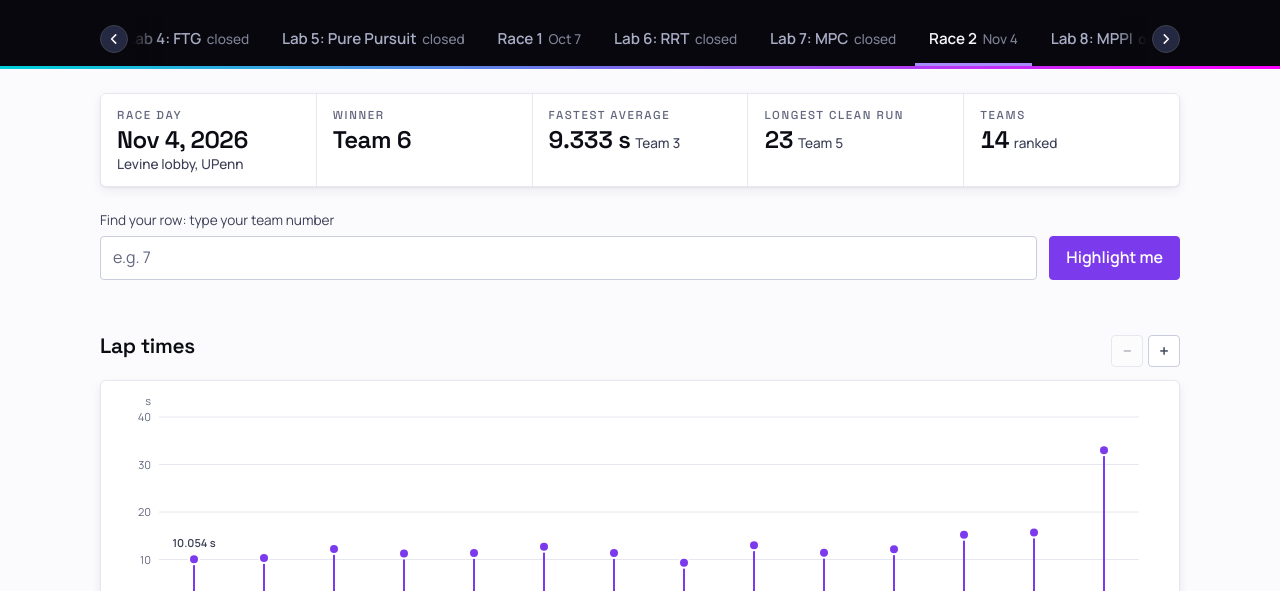
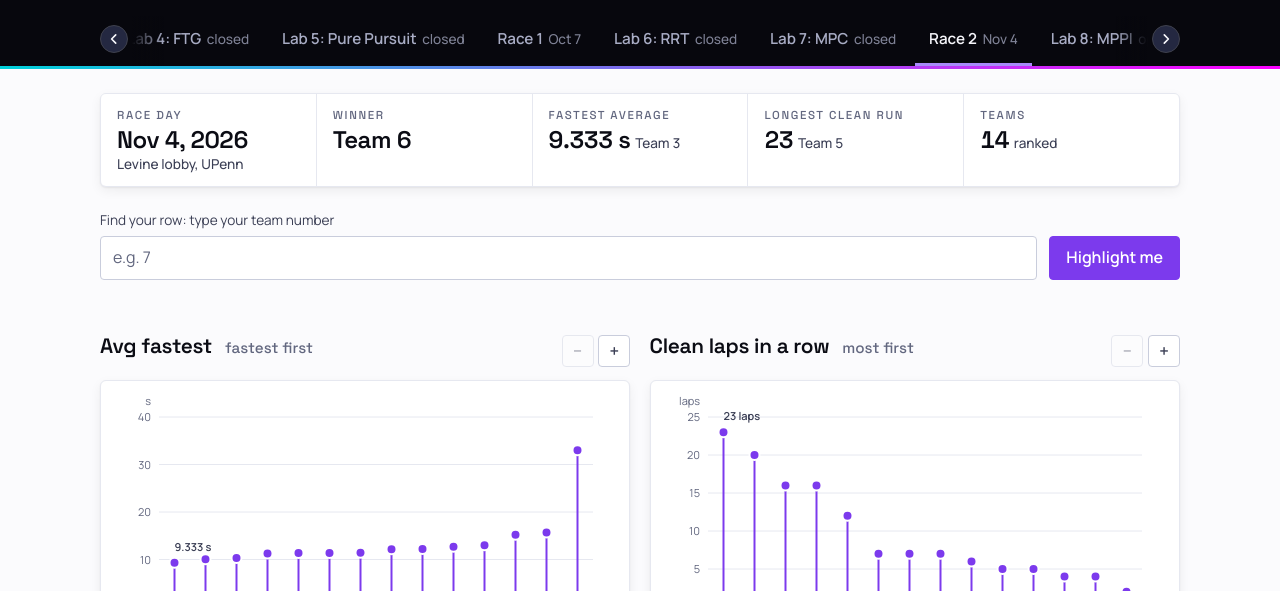
Before and after one commit to RoboRacer-Class/leaderboard, a plain HTML site: page docs/index.html in a window 1280 px wide. Both pictures are taken after a click on the tab "Race 2". Shown: the part 209-800 px from the top of the page. Drawn offline with Linux system fonts and the light colour scheme; files whose address does not match are found by name.

Commit message:
Race 2: two charts side by side, each sorted best first with the position under every dot

```diff
--- a/docs/data/index.json
+++ b/docs/data/index.json
@@ -377,6 +377,8 @@
      {
       "best": "higher",
       "card": "Longest clean run",
+      "chart": true,
+      "chart_unit": "laps",
       "decimals": 0,
       "key": "laps",
       "label": "Clean laps in a row"
--- a/docs/data/race-2.json
+++ b/docs/data/race-2.json
@@ -20,6 +20,8 @@
    {
     "best": "higher",
     "card": "Longest clean run",
+    "chart": true,
+    "chart_unit": "laps",
     "decimals": 0,
     "key": "laps",
     "label": "Clean laps in a row"
--- a/docs/index.html
+++ b/docs/index.html
@@ -240,6 +240,10 @@
   .find-msg.ok { color: var(--me-ink); }
 
   /* Board */
+  /* one chart per board; a race scored on two numbers gets one each, side by side (stacked on a phone) */
+  .charts { display: grid; grid-template-columns: minmax(0, 1fr); gap: 0 1.2rem; }
+  .charts.two { grid-template-columns: repeat(2, minmax(0, 1fr)); }
+  @media (max-width: 820px) { .charts.two { grid-template-columns: minmax(0, 1fr); } }
   .chart { margin-top: 1.4rem; position: relative; }
   .chart-card { background: var(--surface); border: 1px solid var(--line); border-radius: var(--radius); box-shadow: var(--shadow); padding: .6rem .6rem .2rem; }
   .chart-scroll { overflow-x: auto; }
@@ -258,8 +262,9 @@
   .chart .axis text, .chart .lbl { font-size: 11px; fill: var(--ink-3); }
   .chart .lbl.ink { fill: var(--ink); font-weight: 600; font-size: 12px; paint-order: stroke; stroke: var(--surface); stroke-width: 5px; stroke-linejoin: round; }
   .chart .lbl.ink2 { fill: var(--ink-2); font-weight: 600; font-size: 11px; }
-  .chart .key { display: flex; flex-wrap: wrap; gap: .4rem 1.1rem; margin: .5rem .2rem 0; font-size: .82rem; color: var(--ink-3); }
-  .chart .key i { display: inline-block; width: 10px; height: 10px; border-radius: 50%; margin-right: .35rem; vertical-align: -1px; }
+  .chart .key, #charts-key { display: flex; flex-wrap: wrap; gap: .4rem 1.1rem; margin: .5rem .2rem 0; font-size: .82rem; color: var(--ink-3); }
+  .chart .key:empty { display: none; }
+  .chart .key i, #charts-key i { display: inline-block; width: 10px; height: 10px; border-radius: 50%; margin-right: .35rem; vertical-align: -1px; }
   .chart .key i.line { width: 16px; height: 0; border-top: 1.5px dashed var(--chart-ref); border-radius: 0; vertical-align: 2px; }
   .chart .tip {
     position: absolute; z-index: 2; pointer-events: none; transform: translate(-50%, calc(-100% - 12px));
@@ -401,20 +406,8 @@
       <p class="find-msg" id="find-msg" aria-live="polite"></p>
     </section>
 
-    <section class="chart hidden" id="chart" aria-labelledby="chart-title">
-      <div class="chart-head">
-        <h2 id="chart-title">Lap times <span id="chart-sub"></span></h2>
-        <div class="zoom" role="group" aria-label="Chart zoom">
-          <button type="button" id="zoom-out" aria-label="Zoom out: every entry, axis from zero" title="Zoom out">−</button>
-          <button type="button" id="zoom-in" aria-label="Zoom in: fewer entries, axis fitted to them" title="Zoom in">+</button>
-        </div>
-      </div>
-      <div class="chart-card">
-        <div class="chart-scroll" id="chart-scroll"></div>
-        <p class="key" id="chart-key"></p>
-      </div>
-      <div class="tip hidden" id="chart-tip" role="status" aria-live="polite"></div>
-    </section>
+    <div class="charts" id="charts"></div>
+    <p class="key hidden" id="charts-key"></p>
 
     <section class="board" aria-labelledby="board-title">
       <div class="board-head"><h2 id="board-title">Standings</h2><div id="board-tools"></div></div>
@@ -558,7 +551,7 @@
     renderTabs(labs);
     renderSwitch(labs);
     renderStatus(doc);
-    renderChart(doc);
+    renderCharts(doc);
     renderBoard(doc);
     renderGrid(doc);
     renderRules(doc);
@@ -695,33 +688,103 @@
   // (the chart scrolls sideways) and the time axis refits to the entries in view, so
   // a tight podium is not flattened by one slow lap at the far end of the board.
   const ZOOMS = [1, 1.6, 2.5, 4, 6.5];
-  const chartView = { zoom: 0, slug: null, doc: null, frame: 0 };
 
-  function renderChart(doc) {
-    // one lollipop per ranked driver, left to right by position; height = the lap time
-    const sec = $("chart"), tip = $("chart-tip"), scroller = $("chart-scroll");
-    const rows = doc.rows || [];
+  // What a board charts. A lab (or a race ranked on one time): the lap times, left to right by
+  // position. A race scored on several numbers (`metric.ranks: false`): one chart per number,
+  // the metric and every extra flagged `chart`, each sorted best first so it reads as a slope
+  // like a lab's, with every team's overall position under its dot.
+  function chartSeries(doc) {
+    const m = doc.metric, rows = doc.rows || [];
+    if (ranksByMetric(doc)) {
+      return [{ key: "metric", title: "Lap times", sub: "", rows, byPosition: true, unit: m.unit || "",
+        get: (r) => r.metric, fmt: (v) => fmtValue(v, m.unit), ref: doc.reference ? doc.reference.metric : null,
+        label: `Lap time per ranked ${racer(doc, 1)}` }];
+    }
+    const series = (key, title, best, unit, get, fmt) => ({ key, title, unit, get, fmt, byPosition: false, ref: null,
+      sub: best === "higher" ? "most first" : unit === "s" ? "fastest first" : "lowest first",
+      rows: rows.filter((r) => get(r) != null).sort((p, q) => (best === "higher" ? get(q) - get(p) : get(p) - get(q)) || p.rank - q.rank),
+      label: `${title} per ${racer(doc, 1)}, ${best === "higher" ? "most" : "lowest"} first` });
+    return [series("metric", m.label, m.direction === "higher" ? "higher" : "lower", m.unit || "", (r) => r.metric, (v) => fmtValue(v, m.unit))]
+      .concat((m.extras || []).filter((x) => x.chart).map((x) => {
+        const unit = x.chart_unit || x.unit || "";
+        return series(x.key, x.label, x.best, unit, (r) => (r.extras || {})[x.key],
+          (v) => (x.decimals != null ? Number(v).toFixed(x.decimals) + (unit ? " " + unit : "") : fmtValue(v, unit)));
+      }));
+  }
+
+  // a chart's frame (heading, zoom buttons, scrolling plot, legend, tooltip), made once and reused
+  const panes = [];
+  function pane(i) {
+    if (panes[i]) return panes[i];
+    const sec = document.createElement("section");
+    sec.className = "chart hidden";
+    sec.innerHTML = `
+      <div class="chart-head">
+        <h2></h2>
+        <div class="zoom" role="group" aria-label="Chart zoom">
+          <button type="button" class="zoom-out" aria-label="Zoom out: every entry, axis from zero" title="Zoom out">−</button>
+          <button type="button" class="zoom-in" aria-label="Zoom in: fewer entries, axis fitted to them" title="Zoom in">+</button>
+        </div>
+      </div>
+      <div class="chart-card">
+        <div class="chart-scroll"></div>
+        <p class="key"></p>
+      </div>
+      <div class="tip hidden" role="status" aria-live="polite"></div>`;
+    $("charts").appendChild(sec);
+    const q = (sel) => sec.querySelector(sel);
+    const p = { i, sec, title: q("h2"), scroller: q(".chart-scroll"), key: q(".key"), tip: q(".tip"), zoomIn: q(".zoom-in"), zoomOut: q(".zoom-out"),
+      zoom: 0, shown: null, frame: 0, doc: null, series: null };
+    sec.setAttribute("aria-labelledby", (p.title.id = `chart-title-${i}`));
+    p.zoomIn.addEventListener("click", () => zoomChart(p, 1));
+    p.zoomOut.addEventListener("click", () => zoomChart(p, -1));
+    p.scroller.addEventListener("scroll", () => {
+      p.tip.classList.add("hidden");
+      if (p.zoom === 0 || p.frame) return;
+      p.frame = requestAnimationFrame(() => { p.frame = 0; if (p.doc) renderChart(p); });
+    }, { passive: true });
+    return (panes[i] = p);
+  }
+
+  function renderCharts(doc) {
+    const list = (doc.rows || []).length ? chartSeries(doc).filter((s) => s.rows.length) : [];
+    $("charts").classList.toggle("two", list.length > 1);
+    // side by side, the charts share one legend under both
+    $("charts-key").classList.toggle("hidden", list.length < 2);
+    $("charts-key").innerHTML = list.length < 2 ? "" : `<span><i style="background:var(--chart-dot)"></i>${racer(doc, 2)}, with each one's position underneath</span>` +
+      `<span><i style="background:var(--chart-me)"></i>you (type your ${anon(doc) ? "alias" : "team number"} above, or click a dot)</span>`;
+    for (let i = 0; i < Math.max(list.length, panes.length); i++) {
+      const p = pane(i);
+      p.doc = doc; p.series = list[i] || null; p.shared = list.length > 1;
+      p.sec.classList.toggle("hidden", !p.series);       // shown before it is drawn: the plot measures its own width
+    }
+    panes.forEach((p) => { if (p.series) renderChart(p); else { p.scroller.innerHTML = ""; p.tip.classList.add("hidden"); } });
+  }
+
+  function renderChart(p) {
+    // one lollipop per ranked driver, left to right in the series' order; height = its value
+    const doc = p.doc, s = p.series, sec = p.sec, tip = p.tip, scroller = p.scroller;
+    const rows = s.rows;
     tip.classList.add("hidden");
-    if (chartView.slug !== state.slug) { chartView.slug = state.slug; chartView.zoom = 0; scroller.scrollLeft = 0; }
-    chartView.doc = doc;
-    $("zoom-out").disabled = chartView.zoom === 0;
-    $("zoom-in").disabled = chartView.zoom === ZOOMS.length - 1 || rows.length < 3;
-    if (!rows.length) { sec.classList.add("hidden"); scroller.innerHTML = ""; return; }
-    sec.classList.remove("hidden");
-    const m = doc.metric, unit = m.unit || "";
-    const ref = doc.reference ? doc.reference.metric : null;
-    const n = rows.length, zoomed = chartView.zoom > 0;
+    const shown = `${state.slug}/${s.key}`;
+    if (p.shown !== shown) { p.shown = shown; p.zoom = 0; scroller.scrollLeft = 0; }
+    p.zoomOut.disabled = p.zoom === 0;
+    p.zoomIn.disabled = p.zoom === ZOOMS.length - 1 || rows.length < 3;
+    p.title.innerHTML = `${esc(s.title)} <span>${esc(s.sub)}</span>`;
+    const m = doc.metric, unit = s.unit;
+    const ref = s.ref;
+    const n = rows.length, zoomed = p.zoom > 0;
     const padL = 48, padT = 26, padB = 30, plotH = 190;
     const padR = ref != null ? 132 : 18;          // the reference label lives past the last column
     const avail = scroller.clientWidth || 600;
-    const col = Math.round(Math.max(28, Math.floor((avail - padL - padR) / n)) * ZOOMS[chartView.zoom]);   // >= 28px: the hit target
+    const col = Math.round(Math.max(28, Math.floor((avail - padL - padR) / n)) * ZOOMS[p.zoom]);   // >= 28px: the hit target
     const W = padL + n * col + padR, H = padT + plotH + padB;
-    // the time axis: from zero over everyone, or fitted to the columns in view
-    let lo = 0, hi = Math.max(...rows.map((r) => r.metric), ref || 0) * 1.08;
+    // the value axis: from zero over everyone, or fitted to the columns in view
+    let lo = 0, hi = Math.max(...rows.map(s.get), ref || 0) * 1.08;
     if (zoomed) {
       const first = Math.max(0, Math.floor((scroller.scrollLeft - padL) / col));
       const last = Math.min(n - 1, Math.ceil((scroller.scrollLeft + avail - padL) / col) - 1);
-      const seen = rows.slice(first, Math.max(first, last) + 1).map((r) => r.metric);
+      const seen = rows.slice(first, Math.max(first, last) + 1).map(s.get);
       const vmin = Math.min(...seen), vmax = Math.max(...seen), pad = Math.max((vmax - vmin) * 0.12, vmax * 0.01, 0.05);
       lo = Math.max(0, vmin - pad); hi = vmax + pad;
     }
@@ -733,7 +796,8 @@
     const y0 = y(lo);
     const digits = step < 0.1 ? 2 : step < 1 ? 1 : 0;
     const colorOf = (r, me) => me ? "var(--chart-me)" : "var(--chart-dot)";
-    const parts = [`<defs><clipPath id="plot-clip"><rect x="0" y="${padT - 12}" width="${W}" height="${plotH + 13}"/></clipPath></defs>`];
+    const clip = "plot-clip" + (p.i ? "-" + p.i : "");   // two charts on a page: two clip ids
+    const parts = [`<defs><clipPath id="${clip}"><rect x="0" y="${padT - 12}" width="${W}" height="${plotH + 13}"/></clipPath></defs>`];
     // zoomed in, the axis numbers ride along at the left edge of the view (the chart
     // redraws on scroll); they are painted last, over whatever scrolls beneath them
     const ax = zoomed ? Math.min(scroller.scrollLeft, W - avail) : 0;
@@ -747,48 +811,50 @@
     const refIn = ref != null && ref >= lo && ref <= top;
     if (refIn) {
       parts.push(`<line x1="${padL}" x2="${W - padR}" y1="${y(ref)}" y2="${y(ref)}" stroke="var(--chart-ref)" stroke-width="1.5" stroke-dasharray="6 5"/>`);
-      parts.push(`<text class="lbl ink2" x="${W - padR + 8}" y="${y(ref) + 4}" text-anchor="start">TA ref ${esc(fmtValue(ref, unit))}</text>`);
+      parts.push(`<text class="lbl ink2" x="${W - padR + 8}" y="${y(ref) + 4}" text-anchor="start">TA ref ${esc(s.fmt(ref))}</text>`);
     }
     const every = Math.max(1, Math.ceil(n / Math.max(4, Math.floor((W - padL - padR) / 60))));
     rows.forEach((r, i) => {
       const me = same(r.alias, state.me);
       const c = colorOf(r, me);
-      const cx = x(i), cy = y(r.metric);
+      const v = s.get(r), cx = x(i), cy = y(v);
       let ly = cy - 12;                                        // a label never sits on the reference rule
       if (refIn && Math.abs(ly - y(ref)) < 10) ly = Math.min(ly, y(ref) - 10);
-      if (i === 0 || (i + 1) % every === 0 || zoomed) {
+      // by position the labels count up, so some can be skipped; sorted by value, every dot needs its own
+      if (i === 0 || (i + 1) % every === 0 || zoomed || !s.byPosition) {
         parts.push(`<text class="lbl" x="${cx}" y="${H - 10}" text-anchor="middle">P${r.rank}</text>`);
       }
-      parts.push(`<rect class="hit" x="${padL + i * col}" y="${padT - 10}" width="${col}" height="${plotH + padB}" tabindex="0" role="img" data-i="${i}" aria-label="${esc(`P${r.rank} ${r.alias}: ${fmtValue(r.metric, unit)}`)}"/>`);
+      parts.push(`<rect class="hit" x="${padL + i * col}" y="${padT - 10}" width="${col}" height="${plotH + padB}" tabindex="0" role="img" data-i="${i}" aria-label="${esc(`P${r.rank} ${r.alias}: ${s.fmt(v)}`)}"/>`);
       // off a zero baseline a stem no longer measures anything: it fades to a guide
-      parts.push(`<g class="mark${me ? " me" : ""}" data-i="${i}" pointer-events="none" clip-path="url(#plot-clip)">` +
+      parts.push(`<g class="mark${me ? " me" : ""}" data-i="${i}" pointer-events="none" clip-path="url(#${clip})">` +
         `<line x1="${cx}" x2="${cx}" y1="${y0}" y2="${cy}" stroke="${c}" stroke-width="2"${lo > 0 ? ' opacity=".3"' : ""}/>` +
         `<circle cx="${cx}" cy="${cy}" r="${me ? 6 : 5}" fill="${c}" stroke="var(--surface)" stroke-width="2"/>` +
-        (me ? `<text class="lbl ink" x="${cx}" y="${ly}" text-anchor="middle">${esc(r.alias)} · ${esc(fmtValue(r.metric, unit))}</text>`
+        (me ? `<text class="lbl ink" x="${cx}" y="${ly}" text-anchor="middle">${esc(r.alias)} · ${esc(s.fmt(v))}</text>`
             : (zoomed && col >= 56) || (i === 0 && !(rows[1] && same(rows[1].alias, state.me) && col < 90))
-              ? `<text class="lbl ink2" x="${cx}" y="${ly}" text-anchor="${col < 60 ? "start" : "middle"}">${esc(fmtValue(r.metric, unit))}</text>` : "") +
+              ? `<text class="lbl ink2" x="${cx}" y="${ly}" text-anchor="${col < 60 ? "start" : "middle"}">${esc(s.fmt(v))}</text>` : "") +
         `</g>`);
     });
     parts.push(`<line x1="${padL}" x2="${W - padR}" y1="${y0}" y2="${y0}" stroke="var(--line-strong)" stroke-width="1"/>`);
     parts.push(...axis);
-    scroller.innerHTML = `<svg width="${W}" height="${H}" viewBox="0 0 ${W} ${H}" role="group" aria-label="Lap time per ranked ${racer(doc, 1)}">${parts.join("")}</svg>`;
-    $("chart-sub").textContent = "";
-    $("chart-key").innerHTML = `<span><i style="background:var(--chart-dot)"></i>${racer(doc, 2)}</span>` +
-      (ref != null ? `<span><i class="line"></i>TA reference${refIn ? "" : ` (${esc(fmtValue(ref, unit))}, outside this view)`}</span>` : "") +
+    scroller.innerHTML = `<svg width="${W}" height="${H}" viewBox="0 0 ${W} ${H}" role="group" aria-label="${esc(s.label)}">${parts.join("")}</svg>`;
+    const axisNote = lo > 0 ? `<span>axis starts at ${esc(s.fmt(lo))} and follows the entries in view: scroll sideways</span>` : "";
+    p.key.innerHTML = p.shared ? axisNote : `<span><i style="background:var(--chart-dot)"></i>${racer(doc, 2)}</span>` +
+      (ref != null ? `<span><i class="line"></i>TA reference${refIn ? "" : ` (${esc(s.fmt(ref))}, outside this view)`}</span>` : "") +
       `<span><i style="background:var(--chart-me)"></i>you (type your ${anon(doc) ? "alias" : "team number"} above, or click a dot)</span>` +
-      (lo > 0 ? `<span>axis starts at ${esc(fmtValue(lo, unit))} and follows the entries in view: scroll sideways</span>` : "");
+      axisNote;
 
     const svg = scroller.querySelector("svg");
     const marks = svg.querySelectorAll(".mark");
     const show = (i) => {
-      const r = rows[i];
+      const r = rows[i], v = s.get(r);
       marks.forEach((g) => g.classList.toggle("hot", g.dataset.i === String(i)));
-      const gap = rows[0].metric === r.metric ? "leader" : fmtGap(r.metric, rows[0].metric, m.direction) + " " + unit + " to P1";
       tip.textContent = "";
-      const strong = document.createElement("strong"); strong.textContent = fmtValue(r.metric, unit);
+      const strong = document.createElement("strong"); strong.textContent = s.fmt(v);
       tip.append(strong, document.createTextNode(`P${r.rank} · ${r.alias}`));
-      if (ranksByMetric(doc)) tip.append(document.createElement("br"),
-                 document.createTextNode(manual(doc) ? gap : `${gap} · attempt #${r.attempt} of ${r.used}`));
+      if (s.byPosition) {
+        const gap = rows[0].metric === r.metric ? "leader" : fmtGap(r.metric, rows[0].metric, m.direction) + " " + unit + " to P1";
+        tip.append(document.createElement("br"), document.createTextNode(manual(doc) ? gap : `${gap} · attempt #${r.attempt} of ${r.used}`));
+      }
       const dot = svg.querySelector(`.mark[data-i="${i}"] circle`).getBoundingClientRect();
       const box = sec.getBoundingClientRect();
       tip.classList.remove("hidden");
@@ -807,25 +873,18 @@
     });
   }
 
-  function zoomChart(direction) {
-    const scroller = $("chart-scroll"), svg = scroller.querySelector("svg");
-    const next = Math.min(ZOOMS.length - 1, Math.max(0, chartView.zoom + direction));
-    if (next === chartView.zoom || !chartView.doc) return;
+  function zoomChart(p, direction) {
+    const scroller = p.scroller, svg = scroller.querySelector("svg");
+    const next = Math.min(ZOOMS.length - 1, Math.max(0, p.zoom + direction));
+    if (next === p.zoom || !p.series) return;
     // keep the entry at the left edge where it is
     const before = svg ? scroller.scrollLeft / Math.max(1, svg.width.baseVal.value) : 0;
-    chartView.zoom = next;
-    renderChart(chartView.doc);
+    p.zoom = next;
+    renderChart(p);
     const after = scroller.querySelector("svg");
     scroller.scrollLeft = next === 0 || !after ? 0 : before * after.width.baseVal.value;
-    renderChart(chartView.doc);                     // the axis fits what that scroll position shows
+    renderChart(p);                                 // the axis fits what that scroll position shows
   }
-  $("zoom-in").addEventListener("click", () => zoomChart(1));
-  $("zoom-out").addEventListener("click", () => zoomChart(-1));
-  $("chart-scroll").addEventListener("scroll", () => {
-    $("chart-tip").classList.add("hidden");
-    if (chartView.zoom === 0 || chartView.frame) return;
-    chartView.frame = requestAnimationFrame(() => { chartView.frame = 0; if (chartView.doc) renderChart(chartView.doc); });
-  }, { passive: true });
 
   function renderBoard(doc) {
     const m = doc.metric;
@@ -983,7 +1042,7 @@
   let resizeTimer = null;
   window.addEventListener("resize", () => {
     clearTimeout(resizeTimer);
-    resizeTimer = setTimeout(() => { ribbonEdges(); if (state.docs[state.slug]) renderChart(state.docs[state.slug]); }, 150);
+    resizeTimer = setTimeout(() => { ribbonEdges(); if (state.docs[state.slug]) renderCharts(state.docs[state.slug]); }, 150);
   });
   setInterval(() => { if (state.docs[state.slug]) renderStatus(state.docs[state.slug]); }, 30000);
   setInterval(() => load(false), 120000);
```
